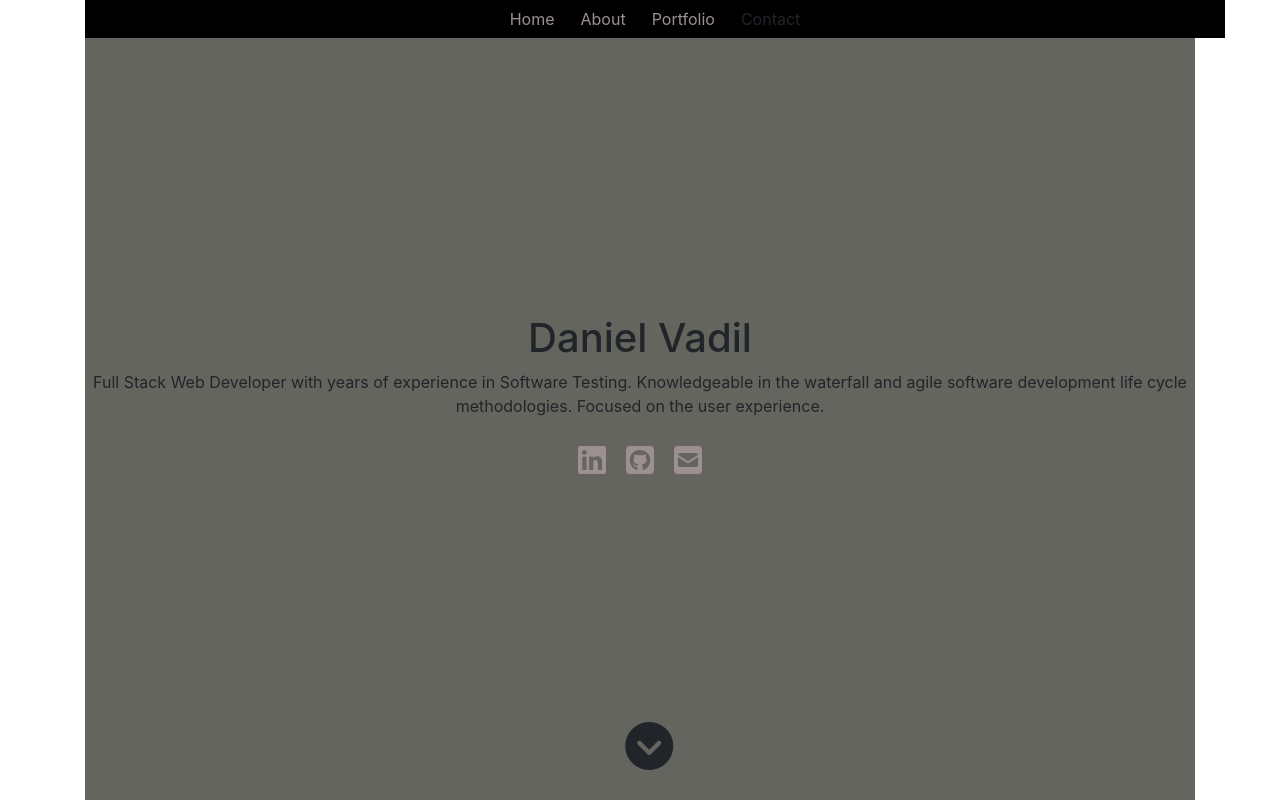
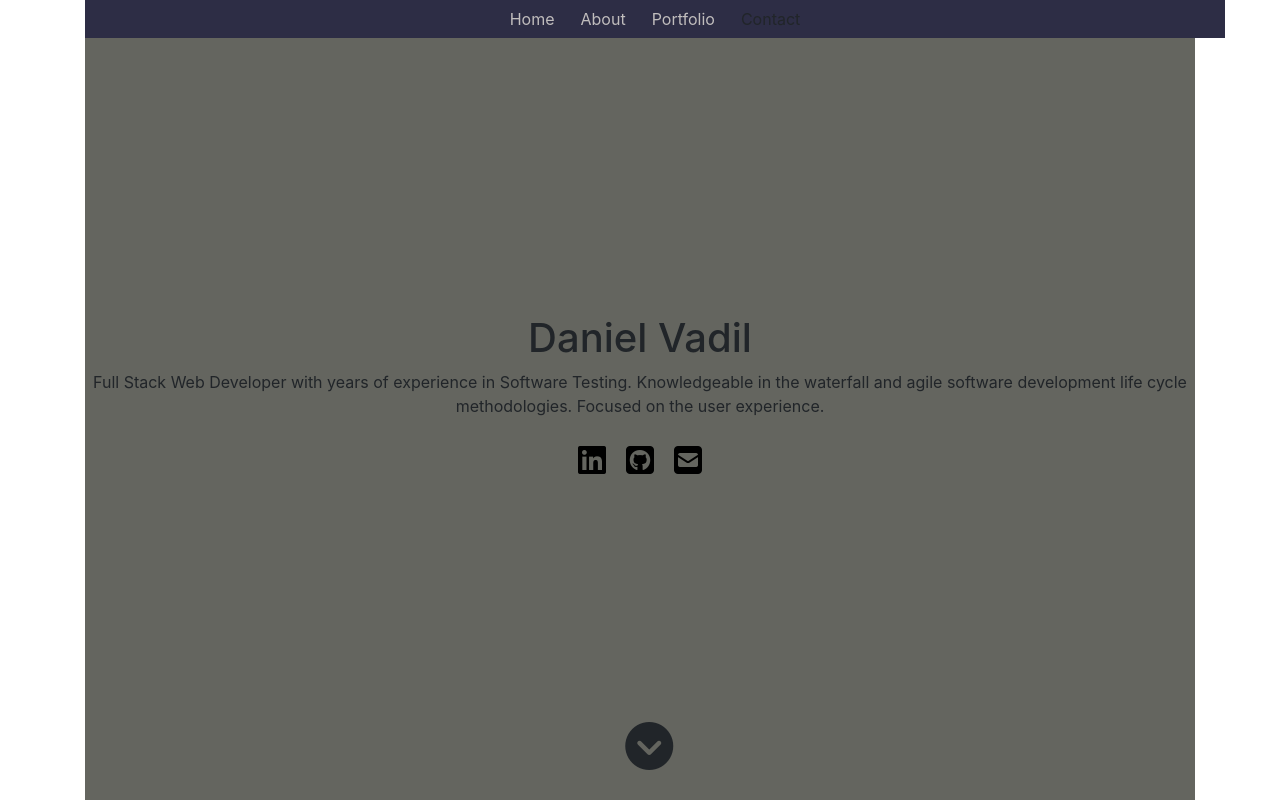
Before and after one commit to dvadz/portfolio, a React (Create React App) app: page / in a window 1280 px wide. Shown: the top 802 px of the page. Built offline with nearby package versions, Linux system fonts and the light colour scheme.

Commit message:
changed navbar a tag colors

```diff
--- a/src/components/Navbar.css
+++ b/src/components/Navbar.css
@@ -1,16 +1,16 @@
 .nav-bar {
   position: fixed;
-  background-color: black;
+  background-color: #2d2d45;
 }
 
-a:link {
-  color: rgb(156, 144, 144);
+.nav-bar a:link {
+  color: #c0bdbd;
 }
 
-a:visited {
-  color: rgb(156, 144, 144);
+.nav-bar a:visited {
+  color: #c0bdbd;
 }
 
-a:hover {
-  color: white;
+.nav-bar a:hover {
+  color: #fbfafa;
 }
```
